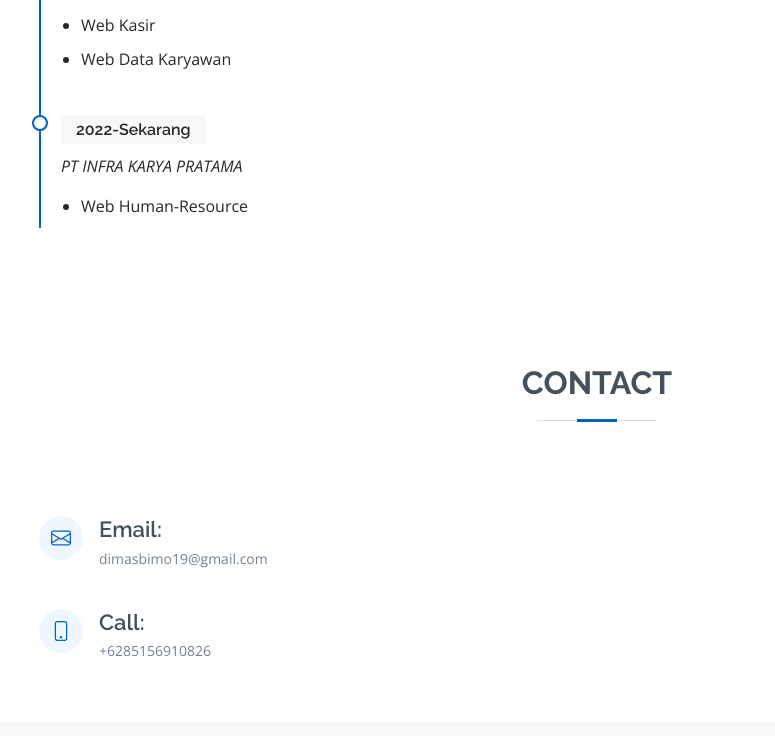
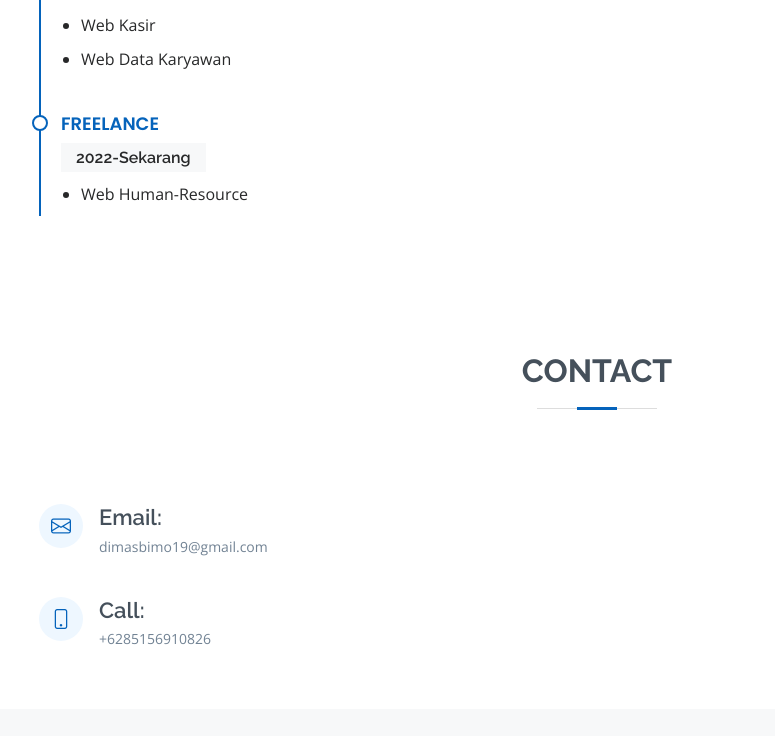
Before and after one commit to lightningHamilton/lightningHamilton.github.io, a plain HTML site: page index.html in a window 1280 px wide. Shown: the part 3165-3901 px from the top of the page, without its empty margins (93-868 px from the left). Drawn offline with nearby package versions, Linux system fonts and the light colour scheme.

Commit message:
Update index.html

```diff
--- a/index.html
+++ b/index.html
@@ -219,8 +219,8 @@
               </ul>
             </div>
             <div class="resume-item">
+               <h4>Freelance</h4>
               <h5>2022-Sekarang</h5>
-              <p><em>PT INFRA KARYA PRATAMA</em></p>
               <ul>
                 <li>Web Human-Resource</li>
               </ul>
```
